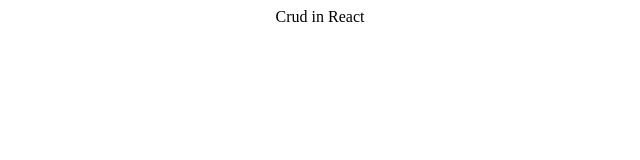
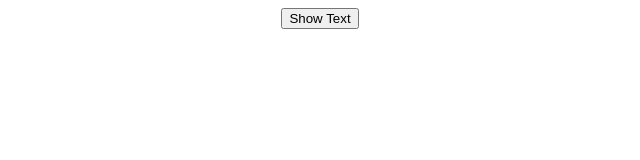
Before and after one commit to Mwakanemela/React-Courses, a React (Create React App) app in the folder Youtube/PedroTech/episode1/: page / in a window 1280 px wide. Shown: the top 160 px of the page, without its empty margins (320-960 px from the left). Built offline with nearby package versions, Linux system fonts and the light colour scheme.

Commit message:
This is a nice project get text as user is typing

```diff
--- a/Youtube/PedroTech/episode1/src/App.js
+++ b/Youtube/PedroTech/episode1/src/App.js
@@ -1,9 +1,20 @@
 import './App.css';
+import { useState } from 'react';
+import { Text } from "./Text";
  function App() {
+
+     const [showText, setShowText] = useState(false)
 
   return (
     <div className="App">
-      Crud in React
+      <button
+        onClick={() => {
+          setShowText(!showText);
+        }}
+      >
+        Show Text
+      </button>
+      {showText && <Text />}
     </div>
   );
 }
--- /dev/null
+++ b/Youtube/PedroTech/episode1/src/Text.js
@@ -0,0 +1,17 @@
+import React from 'react'
+import { useState } from 'react';
+
+export const Text = () => {
+    const [text, setText] = useState("")
+  return (
+    <div>
+          <input
+              onChange={(event) => {
+                  setText(event.target.value)
+
+              }}
+          />
+          <h1>{text}</h1>
+    </div>
+  )
+}
```
